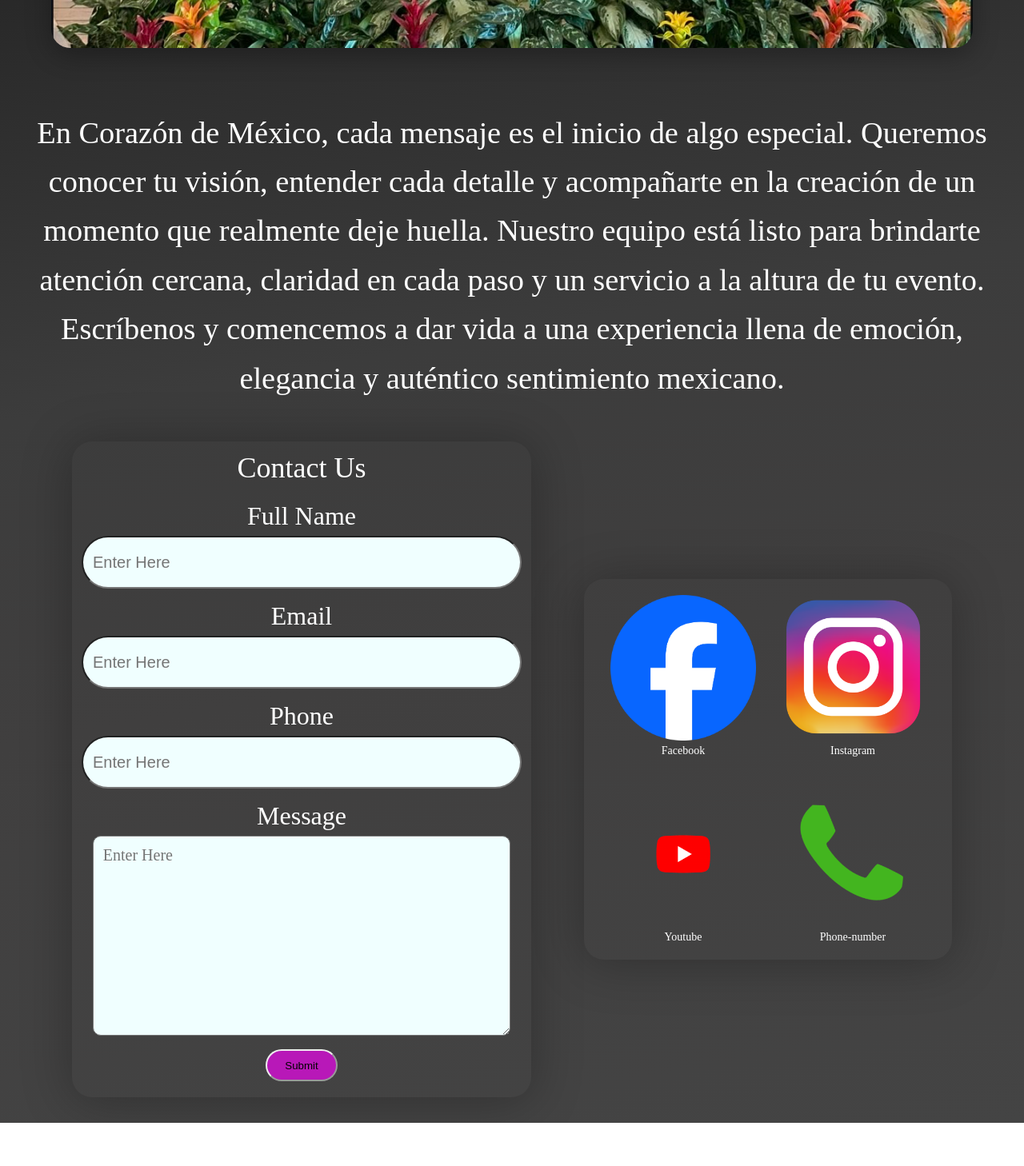
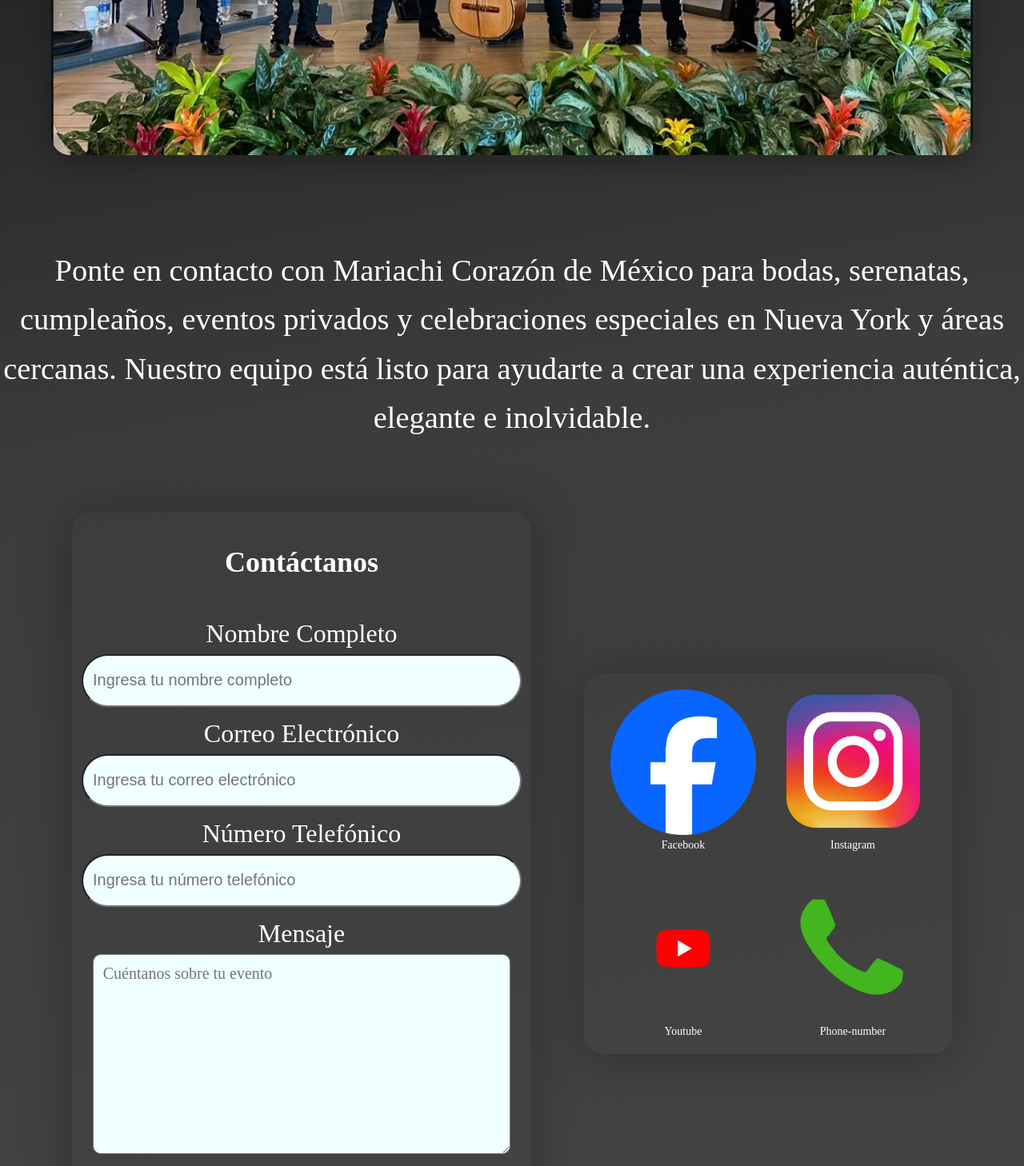
Before and after one commit to chrisf2503/CorazonDeMexico, a React (Vite) app: page /Contacto in a window 1280 px wide. Shown: the part 1120-2578 px from the top of the page at 80% size. Before the commit the page ends 2524 px from the top, so only its background shows below. Built offline with nearby package versions, Linux system fonts and the light colour scheme; a web font is replaced by a local one.

Commit message:
Add SEO and successfully imporvment

```diff
--- a/src/Pages/Components/form.jsx
+++ b/src/Pages/Components/form.jsx
@@ -87,56 +87,76 @@ function Form(){
     return (
         <div className={formStyle.form_container}>
             <form className={formStyle.form} onSubmit={handleSubmit}>
-                <div className={formStyle.title}>Contact Us</div>
+                <h2 className={formStyle.title}>Contáctanos</h2>
                 <div className={formStyle.container}>
                     <div className={formStyle.subtitle}>
-                        <label className={formStyle.name}>Full Name</label>
+                        <label htmlFor="name" className={formStyle.name}>Nombre Completo</label>
                     </div>
                     <input
+                    id="name"
                     className={formStyle.value}
+                    type="text"
                     name="name"
-                    value = {formValue.name}
-                    onChange = {handleChange}
-                    placeholder="Enter Here"/>
+                    value={formValue.name}
+                    onChange={handleChange}
+                    placeholder="Ingresa tu nombre completo"
+                    autoComplete="name"
+                    required
+                    />
                     {errors.name && <div className={formStyle.error}>{errors.name}</div>}
                 </div>
                 <div className={formStyle.container}>
                     <div className={formStyle.subtitle}>
-                        <label className={formStyle.name}>Email</label>
+                        <label htmlFor="email" className={formStyle.name}>Correo Electrónico</label>
                     </div>
                     <input
+                    id="email"
                     className={formStyle.value}
+                    type="email"
                     name="email"
-                    value = {formValue.email}
-                    onChange = {handleChange}
-                    placeholder="Enter Here"/>
+                    value={formValue.email}
+                    onChange={handleChange}
+                    placeholder="Ingresa tu correo electrónico"
+                    autoComplete="email"
+                    required
+                    />
                     {errors.email && <div className={formStyle.error}>{errors.email}</div>}
                 </div>
                 <div className={formStyle.container}>
                     <div className={formStyle.subtitle}>
-                        <label className={formStyle.name}>Phone</label>
+                        <label htmlFor="phone" className={formStyle.name}>Número Telefónico</label>
                     </div>
                     <input
+                    id="phone"
                     className={formStyle.value}
+                    type="tel"
                     name="phone"
-                    value = {formValue.phone}
-                    onChange = {handleChange}
-                    placeholder="Enter Here"/>
+                    value={formValue.phone}
+                    onChange={handleChange}
+                    placeholder="Ingresa tu número telefónico"
+                    autoComplete="tel"
+                    required
+                    />
                     {errors.phone && <div className={formStyle.error}>{errors.phone}</div>}
                 </div>
                 <div className={formStyle.container}>
                     <div className={formStyle.subtitle}>
-                        <label className={formStyle.name}>Message</label>
+                        <label htmlFor="message" className={formStyle.name}>Mensaje</label>
                     </div>
                     <textarea
+                    id="message"
                     className={formStyle.value2}
                     name="message"
-                    value = {formValue.message}
-                    onChange = {handleChange}
-                    placeholder="Enter Here"/>
+                    value={formValue.message}
+                    onChange={handleChange}
+                    placeholder="Cuéntanos sobre tu evento"
+                    required
+                    />
                     {errors.message && <div className={formStyle.error}>{errors.message}</div>}
                 </div>
-                <button type="submit" className={formStyle.submit}>Submit</button>
+                <button type="submit" className={formStyle.submit} aria-label="Enviar formulario de contacto">
+                    Enviar
+                </button>
                 {submitStatus && <div className={formStyle.status}>{submitStatus}</div>}
             </form>
         </div>
--- a/src/Pages/Components/social.jsx
+++ b/src/Pages/Components/social.jsx
@@ -13,14 +13,27 @@ const socialList = [
 function Social(){
 
     return (
-        <div className={socialStyle.social}>
+        <section className={socialStyle.social} aria-label="Redes sociales y contacto de Mariachi Corazón de México">
             {socialList.map(list =>(
                 <div key={list.id} className={socialStyle.container}>
-                    <img src={list.img} alt={list.id} className={socialStyle.icon}/>
-                    <a href={list.link} className={socialStyle.link}>{list.id}</a>
+                    <img
+                        src={list.img}
+                        alt={`${list.id} de Mariachi Corazón de México`}
+                        className={socialStyle.icon}
+                        loading="lazy"
+                    />
+                    <a
+                        href={list.link}
+                        className={socialStyle.link}
+                        target={list.link.startsWith('http') ? '_blank' : undefined}
+                        rel={list.link.startsWith('http') ? 'noopener noreferrer' : undefined}
+                        aria-label={`${list.id} de Mariachi Corazón de México`}
+                    >
+                        {list.id}
+                    </a>
                 </div>
             ))}
-        </div>
+        </section>
     )
 }
 
--- a/src/Pages/contact.jsx
+++ b/src/Pages/contact.jsx
@@ -6,22 +6,27 @@ import contactImg from '../img/img7.jpg';
 function Contact(){
 
     return (
-        <div className={contactStyle.Contact}>
+        <main className={contactStyle.Contact}>
             <div className={contactStyle.hero}>
                 <Navbar/>
                 <div className={contactStyle.contact_hero}>
-                    <div className={contactStyle.title}>Contáctanos</div>
-                    <img src={contactImg} alt="Mariachi Corazón de México" className={contactStyle.hero_image} />
-                    <div className={contactStyle.descripcion}>
-                        En Corazón de México, cada mensaje es el inicio de algo especial. Queremos conocer tu visión, entender cada detalle y acompañarte en la creación de un momento que realmente deje huella. Nuestro equipo está listo para brindarte atención cercana, claridad en cada paso y un servicio a la altura de tu evento. Escríbenos y comencemos a dar vida a una experiencia llena de emoción, elegancia y auténtico sentimiento mexicano.
-                    </div>
+                    <h1 className={contactStyle.title}>Contáctanos</h1>
+                    <img
+                        src={contactImg}
+                        alt="Mariachi Corazón de México durante una presentación en vivo en Nueva York"
+                        className={contactStyle.hero_image}
+                        loading="lazy"
+                    />
+                    <p className={contactStyle.descripcion}>
+                        Ponte en contacto con Mariachi Corazón de México para bodas, serenatas, cumpleaños, eventos privados y celebraciones especiales en Nueva York y áreas cercanas. Nuestro equipo está listo para ayudarte a crear una experiencia auténtica, elegante e inolvidable.
+                    </p>
                 </div>
             </div>
-            <div className={contactStyle.from_social_container}>
+            <section className={contactStyle.from_social_container}>
                 <Form/>
                 <Social/>
-            </div>
-        </div>
+            </section>
+        </main>
     )
 }
 
--- a/src/Pages/home.jsx
+++ b/src/Pages/home.jsx
@@ -67,8 +67,8 @@ function Home(){
     };
 
     return (
-        <div className={homepageStyle.homepage}>
-            <div
+        <main className={homepageStyle.homepage}>
+            <header
                 data-fade-section="starter"
                 className={getSectionClassName('starter', homepageStyle.starter)}
             >
@@ -78,31 +78,38 @@ function Home(){
                         <source src={logo} type="video/mp4"></source>
                     </video>
                 </div>
-            </div>
+            </header>
 
-            <div
+            <section
                 data-fade-section="aboutus"
                 className={getSectionClassName('aboutus', homepageStyle.aboutus)}
             >
                 <div className={homepageStyle.title}>
-                    <div className={homepageStyle.quines_somos}>¿Quiénes somos?</div>
+                    <h1 className={homepageStyle.quines_somos}>
+                        Mariachi Corazón de México
+                    </h1>
                 </div>
                 <div className={homepageStyle.text_photo_container}>
                     <div className={homepageStyle.photo}>
-                        <img className={homepageStyle.image1} src = {img1} alt="" />
+                        <img
+                            className={homepageStyle.image1}
+                            src={img1}
+                            alt="Mariachi Corazón de México durante una presentación en Nueva York"
+                            loading="lazy"
+                        />
                     </div>
                     <div className={homepageStyle.text_area}>
                         <div className={homepageStyle.text}>Mariachi Corazón de México es una agrupación que lleva en cada nota el alma, la tradición y el orgullo de la música mexicana. Con base en Nueva York, transforman cada evento en una experiencia llena de emoción, elegancia y autenticidad. Su compromiso va más allá de interpretar canciones: crean momentos que conectan profundamente con cada persona presente. Con un repertorio versátil y una presencia impecable, honran sus raíces mientras elevan cada celebración. Más que música, son una expresión viva del corazón de México.</div>
                     </div>
                 </div>
-            </div>
+            </section>
 
-            <div
+            <section
                 data-fade-section="gallarie"
                 className={getSectionClassName('gallarie', homepageStyle.gallarie_widget)}
             >
                 <div className={homepageStyle.title}>
-                    <div className={homepageStyle.nuestro_trabajo}>Nuestro Trabajo</div>
+                    <h2 className={homepageStyle.nuestro_trabajo}>Nuestro Trabajo</h2>
                 </div>
                 <div className={homepageStyle.gallarie_text}>
                     <div className={homepageStyle.text2}>Nuestro trabajo refleja la pasión y dedicación que entregamos en cada presentación, capturada en momentos llenos de emoción y autenticidad. A través de estas imágenes, podrás apreciar la energía, la elegancia y la conexión que llevamos a cada evento. Cada fotografía cuenta una historia única donde la música y el corazón de México se hacen presentes.</div>
@@ -113,7 +120,8 @@ function Home(){
                             <img
                                 key={image.id}
                                 src={image.img}
-                                alt={`slide-${image.id}`}
+                                alt={`Mariachi Corazón de México presentación ${image.id}`}
+                                loading="lazy"
                                 className={`${homepageStyle.slide_image} ${
                                     currentSlide === index
                                         ? homepageStyle.active_slide
@@ -123,14 +131,14 @@ function Home(){
                         ))
                     }
                 </div>
-            </div>
+            </section>
 
-            <div
+            <section
                 data-fade-section="service"
                 className={getSectionClassName('service', homepageStyle.service)}
             >
                 <div className={homepageStyle.title2}>
-                    <div className={homepageStyle.servicio}>Servicios</div>
+                    <h2 className={homepageStyle.servicio}>Servicios</h2>
                 </div>
                 <div className={homepageStyle.service_container}>
                     <div className={homepageStyle.service_showcase}>
@@ -139,7 +147,8 @@ function Home(){
                             <img
                                 className={homepageStyle.img5}
                                 src={img3}
-                                alt="Mariachi Corazón de México durante una presentación."
+                                alt="Mariachi Corazón de México tocando música mariachi en un evento"
+                                loading="lazy"
                             />
                         </div>
 
@@ -169,8 +178,8 @@ function Home(){
                        }
                     </ul>
                 </div>
-            </div>
-        </div>
+            </section>
+        </main>
     )
 }
 export default Home;
```
Also changed, not shown: src/Pages/gallary.jsx (+25 -11 lines), src/Pages/history.jsx (+12 -8 lines).
